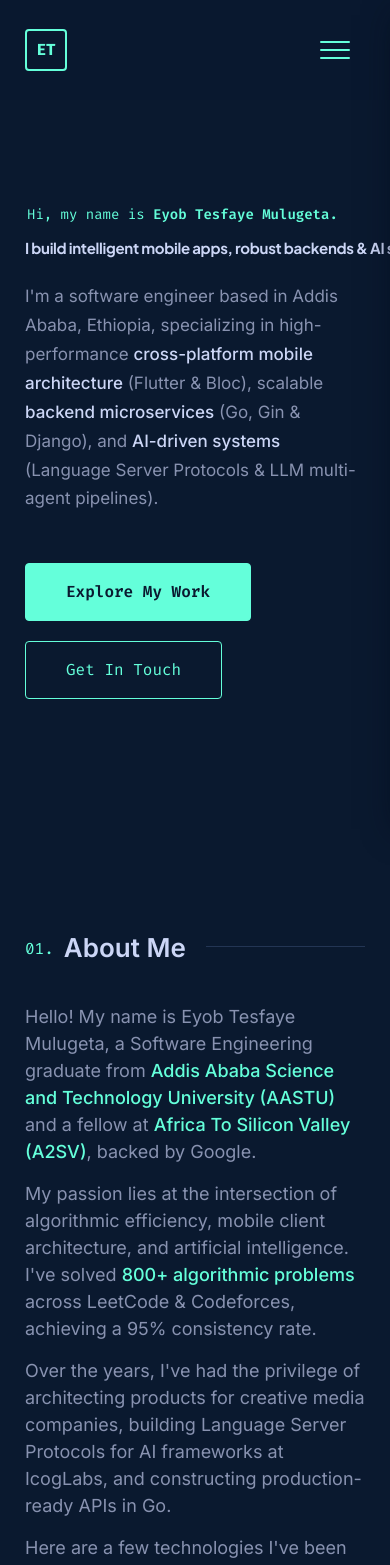
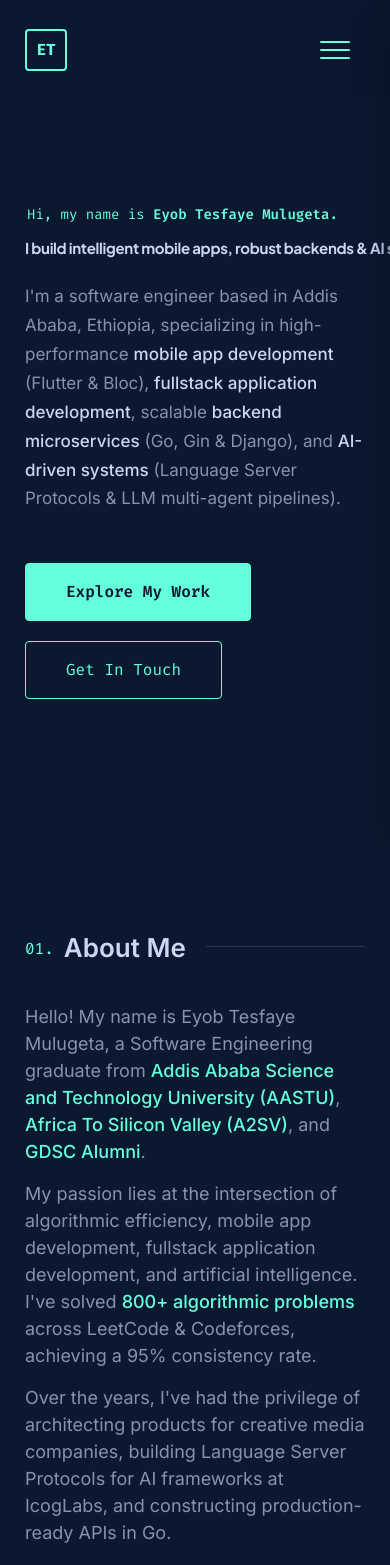
Before and after one commit to EYOB123695/Portfolio, a Next.js app: page / in a window 390 px wide. Shown: the top 1565 px of the page. Built offline with nearby package versions, Linux system fonts and the light colour scheme.

Commit message:
Update About Me text: add GDSC Alumni, fullstack application development, and mobile app development

```diff
--- a/components/About.tsx
+++ b/components/About.tsx
@@ -24,16 +24,16 @@ export default function About() {
             graduate from{" "}
             <strong>
               Addis Ababa Science and Technology University (AASTU)
-            </strong>{" "}
-            and a fellow at{" "}
-            <strong>Africa To Silicon Valley (A2SV)</strong>, backed by
-            Google.
+            </strong>
+            , <strong>Africa To Silicon Valley (A2SV)</strong>, and{" "}
+            <strong>GDSC Alumni</strong>.
           </p>
           <p>
             My passion lies at the intersection of algorithmic efficiency,
-            mobile client architecture, and artificial intelligence.
-            I&apos;ve solved <strong>800+ algorithmic problems</strong> across
-            LeetCode &amp; Codeforces, achieving a 95% consistency rate.
+            mobile app development, fullstack application development, and
+            artificial intelligence. I&apos;ve solved{" "}
+            <strong>800+ algorithmic problems</strong> across LeetCode &amp;
+            Codeforces, achieving a 95% consistency rate.
           </p>
           <p>
             Over the years, I&apos;ve had the privilege of architecting
--- a/components/Hero.tsx
+++ b/components/Hero.tsx
@@ -76,9 +76,13 @@ export default function Hero() {
           I&apos;m a software engineer based in Addis Ababa, Ethiopia,
           specializing in high-performance{" "}
           <strong style={{ color: "var(--lightest-slate)", fontWeight: 500 }}>
-            cross-platform mobile architecture
+            mobile app development
           </strong>{" "}
-          (Flutter &amp; Bloc), scalable{" "}
+          (Flutter &amp; Bloc),{" "}
+          <strong style={{ color: "var(--lightest-slate)", fontWeight: 500 }}>
+            fullstack application development
+          </strong>
+          , scalable{" "}
           <strong style={{ color: "var(--lightest-slate)", fontWeight: 500 }}>
             backend microservices
           </strong>{" "}
```
